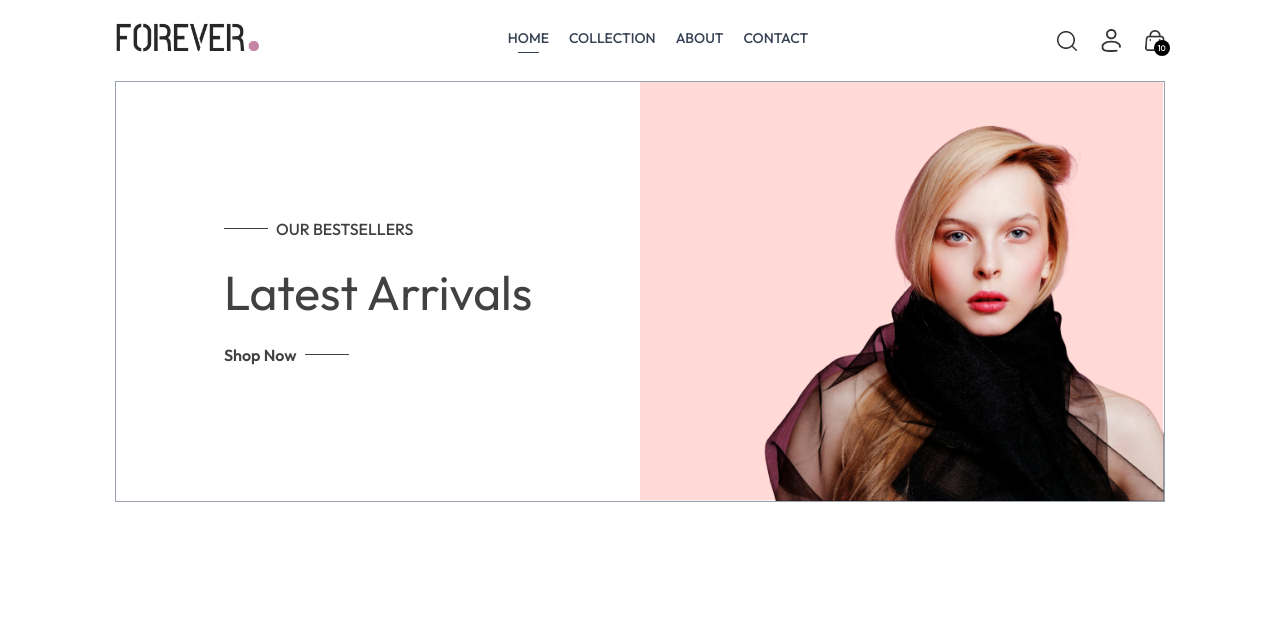
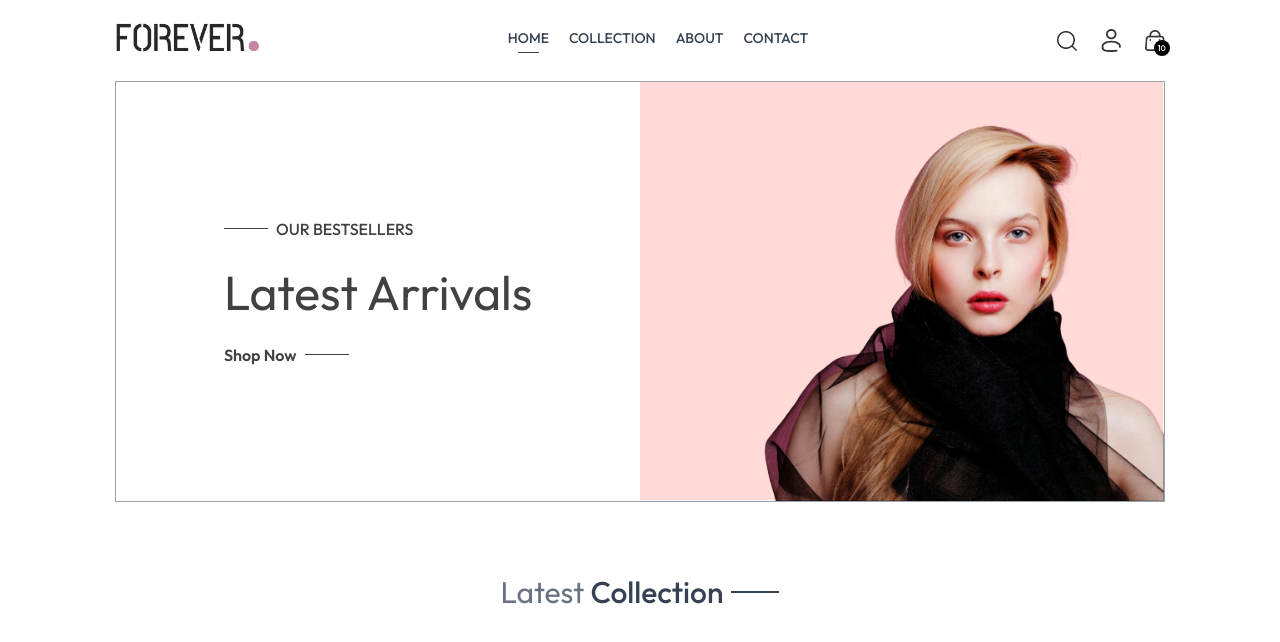
Before and after one commit to RohitBasera/ECOMMERCE, a React (Vite) app in the folder frontend/: page / in a window 1280 px wide. Shown: the top 642 px of the page. Built offline with nearby package versions, Linux system fonts and the light colour scheme.

Commit message:
Phase1.113

```diff
--- a/frontend/src/components/LatestCollection.jsx
+++ b/frontend/src/components/LatestCollection.jsx
@@ -1,14 +1,18 @@
 import React, { useContext } from 'react'
 import {ShopContext} from '../context/ShopContext'
+import Title from './Title'
 
 const LatestCollection = () => {
 
     const { products } = useContext(ShopContext);
-        console.log(products);
+
 
 
     return (
-    <div>
+    <div className='my-10'>
+      <div className='text-center py-8 text-3xl'>
+        <Title text1={'Latest'} text2={'   Collection'}/>
+      </div>
 
     </div>
   )
--- a/frontend/src/components/Title.jsx
+++ b/frontend/src/components/Title.jsx
@@ -1,8 +1,10 @@
 import React from 'react'
 
-const Title = () => {
+const Title = ({text1, text2}) => {
   return (
-    <div>
+    <div className='inline-flex gap-2 items-center mb-3'>
+      <p className='text-gray-500'>{text1}<span className='text-gray-700 font-medium'>{text2}</span></p>
+      <p className='w-8 sm:w-12 h-[1px] sm:h-[2px] bg-gray-700'></p>
 
     </div>
   )
```
